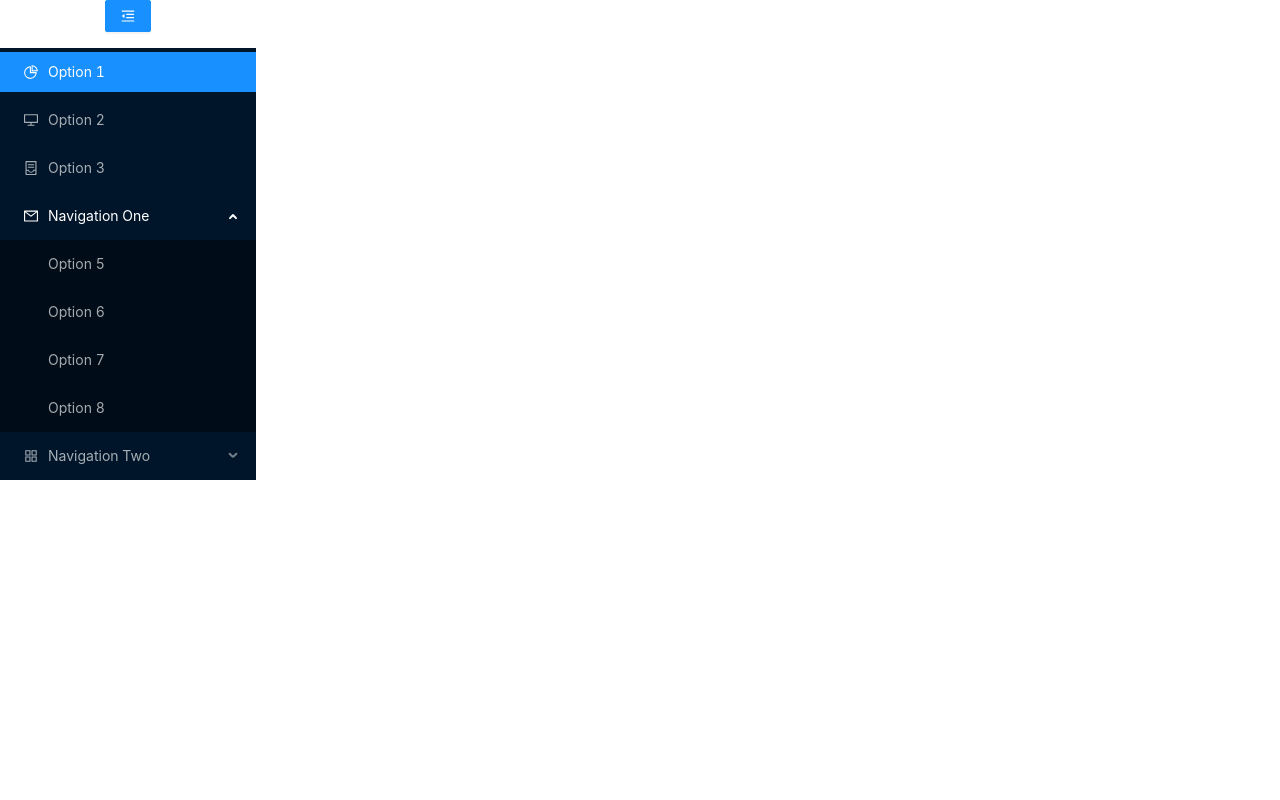
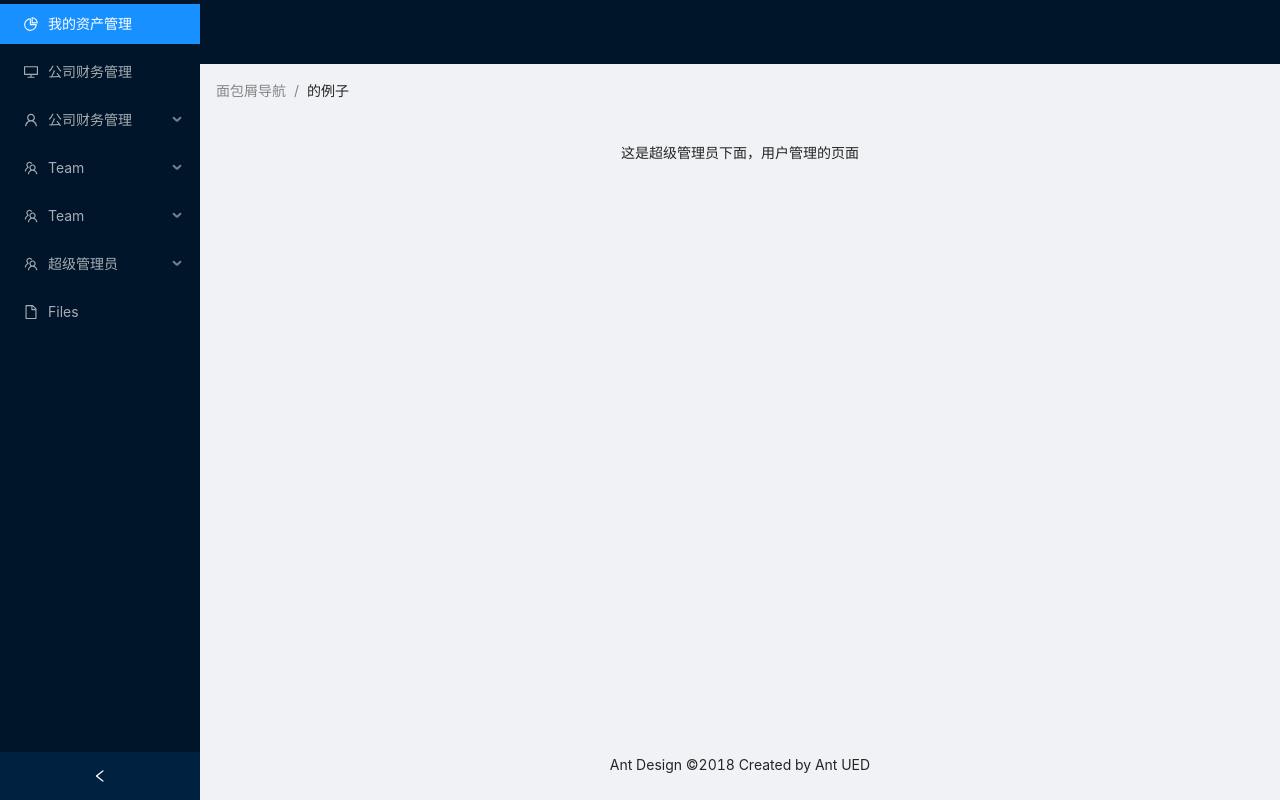
Before and after one commit to apure123/gdrg-frent, a React (Create React App) app: page /dashboard/superAdmin/user in a window 1280 px wide. Built offline with nearby package versions, Linux system fonts and the light colour scheme.

Commit message:
加上侧边导航栏

```diff
--- a/src/components/ContentPageFrameWoek.js
+++ b/src/components/ContentPageFrameWoek.js
@@ -1,17 +1,17 @@
 import React, { Component } from 'react';
-import { Menu, Button } from 'antd';
+import { Layout, Menu, Breadcrumb } from 'antd';
 import {
-    AppstoreOutlined,
-    MenuUnfoldOutlined,
-    MenuFoldOutlined,
+    DesktopOutlined,
     PieChartOutlined,
-    DesktopOutlined,
-    ContainerOutlined,
-    MailOutlined,
+    FileOutlined,
+    TeamOutlined,
+    UserOutlined,
 } from '@ant-design/icons';
+import {routes, superAdminRoutes} from "../configs/routers";
+import {BrowserRouter as Router, Route} from "react-router-dom";
 
+const { Header, Content, Footer, Sider } = Layout;
 const { SubMenu } = Menu;
-
 
 
 class ContentPageFrameWoek extends Component{
@@ -19,49 +19,70 @@ class ContentPageFrameWoek extends Component{
         collapsed: false,
     };
 
-    toggleCollapsed = () => {
-        this.setState({
-            collapsed: !this.state.collapsed,
-        });
+    onCollapse = collapsed => {
+        console.log(collapsed);
+        this.setState({ collapsed });
     };
 
 
     render() {
-        return(<div style={{ width: 256,height:"100vh"}}>
-            <Button type="primary" onClick={this.toggleCollapsed} style={{ marginBottom: 16 }}>
-                {React.createElement(this.state.collapsed ? MenuUnfoldOutlined : MenuFoldOutlined)}
-            </Button>
-            <Menu
-                defaultSelectedKeys={['1']}
-                defaultOpenKeys={['sub1']}
-                mode="inline"
-                theme="dark"
-                inlineCollapsed={this.state.collapsed}
-            >
+        return(<div>
+            <Layout style={{ minHeight: '100vh' }}>
+                <Sider collapsible collapsed={this.state.collapsed} onCollapse={this.onCollapse}>
+                    <div className="logo" />
+                    <Menu theme="dark" defaultSelectedKeys={['1']} mode="inline">
                         <Menu.Item key="1" icon={<PieChartOutlined />}>
-                    Option 1
+                            我的资产管理
                         </Menu.Item>
                         <Menu.Item key="2" icon={<DesktopOutlined />}>
-                    Option 2
+                            公司财务管理
                         </Menu.Item>
-                <Menu.Item key="3" icon={<ContainerOutlined />}>
-                    Option 3
+                        <SubMenu key="sub1" icon={<UserOutlined />} title="公司财务管理">
+                            <Menu.Item key="3">申请审批</Menu.Item>
+                            <Menu.Item key="4">审批历史记录</Menu.Item>
+                            <Menu.Item key="5">资产管理</Menu.Item>
+                        </SubMenu>
+                        <SubMenu key="sub2" icon={<TeamOutlined />} title="Team">
+                            <Menu.Item key="6">Team 1</Menu.Item>
+                            <Menu.Item key="8">Team 2</Menu.Item>
+                        </SubMenu>
+                        <SubMenu key="sub3" icon={<TeamOutlined />} title="Team">
+                            <Menu.Item key="6">Team 1</Menu.Item>
+                            <Menu.Item key="8">Team 2</Menu.Item>
+                        </SubMenu>
+                        <SubMenu key="sub4" icon={<TeamOutlined />} title="超级管理员">
+                            <Menu.Item key="6">用户管理</Menu.Item>
+                            <Menu.Item key="7">角色管理</Menu.Item>
+                            <Menu.Item key="8">权限管理</Menu.Item>
+                        </SubMenu>
+                        <Menu.Item key="9" icon={<FileOutlined />}>
+                            Files
                         </Menu.Item>
-                <SubMenu key="sub1" icon={<MailOutlined />} title="Navigation One">
-                    <Menu.Item key="5">Option 5</Menu.Item>
-                    <Menu.Item key="6">Option 6</Menu.Item>
-                    <Menu.Item key="7">Option 7</Menu.Item>
-                    <Menu.Item key="8">Option 8</Menu.Item>
-                </SubMenu>
-                <SubMenu key="sub2" icon={<AppstoreOutlined />} title="Navigation Two">
-                    <Menu.Item key="9">Option 9</Menu.Item>
-                    <Menu.Item key="10">Option 10</Menu.Item>
-                    <SubMenu key="sub3" title="Submenu">
-                        <Menu.Item key="11">Option 11</Menu.Item>
-                        <Menu.Item key="12">Option 12</Menu.Item>
-                    </SubMenu>
-                </SubMenu>
                     </Menu>
+                </Sider>
+                <Layout className="site-layout">
+                    <Header className="site-layout-background" style={{ padding: 0 }} />
+                    <Content style={{ margin: '0 16px' }}>
+                        <Breadcrumb style={{ margin: '16px 0' }}>
+                            <Breadcrumb.Item>面包屑导航</Breadcrumb.Item>
+                            <Breadcrumb.Item>的例子</Breadcrumb.Item>
+                        </Breadcrumb>
+                        <div className="site-layout-background" style={{ padding: 24, minHeight: 360 }}>
+                            <Router>
+                                {superAdminRoutes.map((routeitem,key)=>{
+                                    if (routeitem.exact)
+                                    {
+                                        return <Route  exact path={routeitem.path} component={routeitem.component}/>
+                                    }else {
+                                        return <Route  path={routeitem.path} component={routeitem.component}/>
+                                    }
+                                })}
+                            </Router>
+                        </div>
+                    </Content>
+                    <Footer style={{ textAlign: 'center' }}>Ant Design ©2018 Created by Ant UED</Footer>
+                </Layout>
+            </Layout>
         </div>)
     }
 
--- /dev/null
+++ b/src/components/superAdmin/UsersAdmin.js
@@ -0,0 +1,17 @@
+import React, { Component } from 'react';
+
+class UsersAdmin extends Component{
+
+
+    render() {
+        return(<div>
+            这是超级管理员下面，用户管理的页面
+
+
+
+        </div>)
+    }
+
+}
+
+export default UsersAdmin
--- a/src/configs/routers.js
+++ b/src/configs/routers.js
@@ -1,5 +1,6 @@
 import LoginPage from "../components/LoginPage";
 import ContentPageFrameWoek from "../components/ContentPageFrameWoek";
+import UsersAdmin from "../components/superAdmin/UsersAdmin";
 
 export const routes=[
 
@@ -14,5 +15,15 @@ export const routes=[
 
     }
 
+]
+
+export const superAdminRoutes=[
+
+
+    {
+        path:"/dashboard/superAdmin/user",
+        component:UsersAdmin,
+
+    }
 
 ]
```
Also changed, not shown: 1 other file (tests, documents, lock files or other folders). Lines whose indentation alone changed are shown as unchanged.
